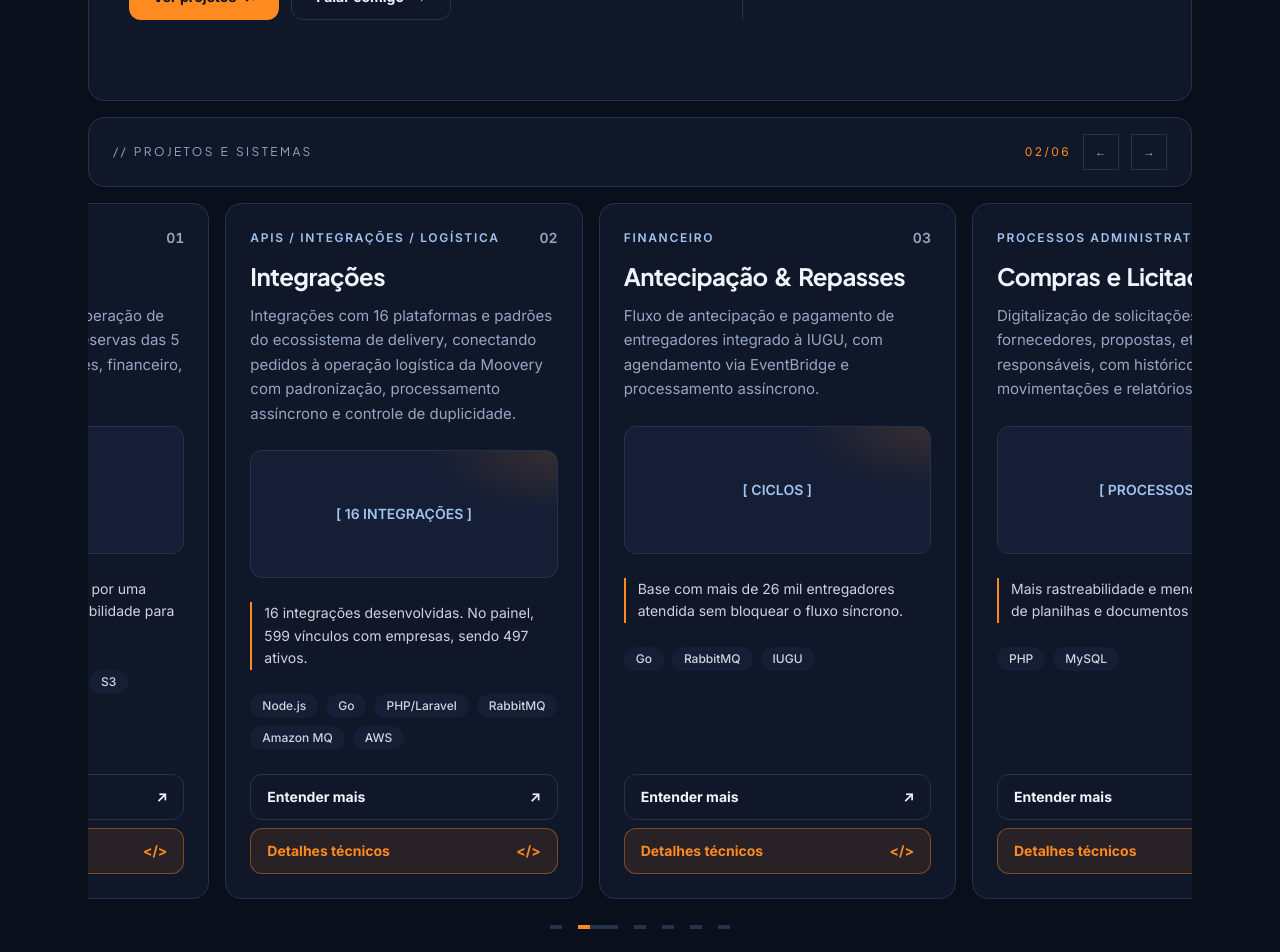
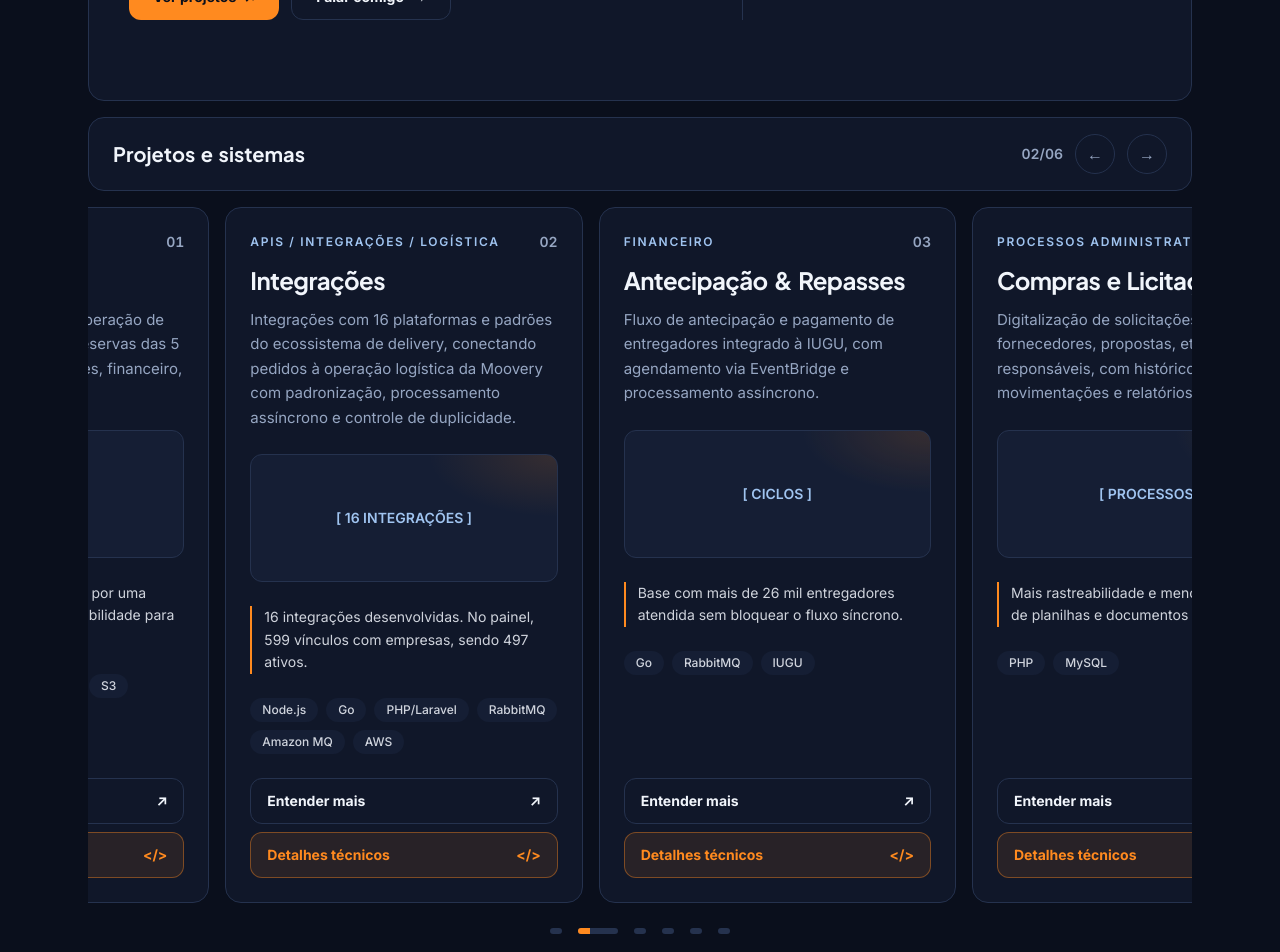
Before and after one commit to IgorMarqx/portfolio, a Next.js app: page / in a window 1280 px wide. Shown: the part 600-1552 px from the top of the page. Built offline with nearby package versions, Linux system fonts and the light colour scheme; grey boxes are pictures that could not be loaded.

Commit message:
chore: aprimorar estilos e layout do componente Projetos

```diff
--- a/src/components/Projetos.tsx
+++ b/src/components/Projetos.tsx
@@ -154,12 +154,10 @@ export function Projetos() {
   return (
     <section id="projetos" className="scroll-mt-24">
       <div className="painel flex flex-wrap items-center justify-between gap-3 px-6 py-4">
-        <h2 className="text-xs tracking-[0.2em] text-muted">
-          // PROJETOS E SISTEMAS
-        </h2>
+        <h2 className="text-lg font-bold sm:text-xl">Projetos e sistemas</h2>
 
         <div className="flex items-center gap-3">
-          <span className="text-xs tracking-[0.2em] text-accent">
+          <span className="text-sm font-semibold tabular-nums text-muted">
             {String(atual + 1).padStart(2, "0")}/
             {String(projetos.length).padStart(2, "0")}
           </span>
@@ -167,7 +165,7 @@ export function Projetos() {
             type="button"
             onClick={() => passo(-1)}
             aria-label="Projeto anterior"
-            className="flex h-9 w-9 items-center justify-center border border-line text-xs text-muted transition-colors hover:border-accent hover:text-accent"
+            className="flex h-10 w-10 items-center justify-center rounded-full border border-line text-muted transition-colors hover:border-accent hover:text-accent"
           >
             ←
           </button>
@@ -175,7 +173,7 @@ export function Projetos() {
             type="button"
             onClick={() => passo(1)}
             aria-label="Próximo projeto"
-            className="flex h-9 w-9 items-center justify-center border border-line text-xs text-muted transition-colors hover:border-accent hover:text-accent"
+            className="flex h-10 w-10 items-center justify-center rounded-full border border-line text-muted transition-colors hover:border-accent hover:text-accent"
           >
             →
           </button>
@@ -229,7 +227,7 @@ export function Projetos() {
             className="group flex h-6 items-center px-1"
           >
             <span
-              className={`block h-1 overflow-hidden transition-all ${
+              className={`block h-1.5 overflow-hidden rounded-full transition-all ${
                 atual === indice
                   ? "w-10 bg-line"
                   : "w-3 bg-line group-hover:bg-muted"
```
